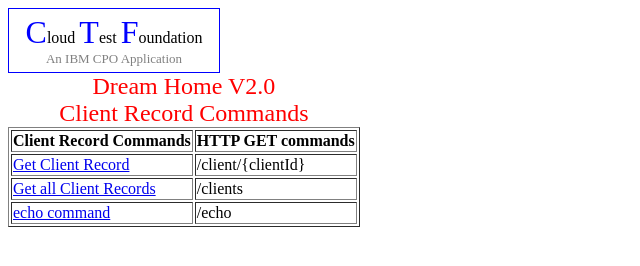
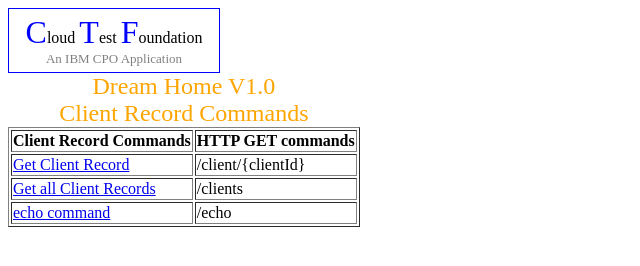
Before and after one commit to santorojatibm/dhClient, a website: page public/index.html in a window 1280 px wide. Shown: the whole page, without its empty margins (0-640 px from the left). Drawn offline with Linux system fonts and the light colour scheme.

Commit message:
Update index.html

```diff
--- a/public/index.html
+++ b/public/index.html
@@ -11,7 +11,7 @@
 </DIV>
 
 <table border="1">
-  <caption><font size=+2 color='Red'>Dream Home V2.0<BR>Client Record Commands</font></caption>
+  <caption><font size=+2 color='Orange'>Dream Home V1.0<BR>Client Record Commands</font></caption>
   <tr>
     <th>Client Record Commands</th>
     <th>HTTP GET commands</th>
```
